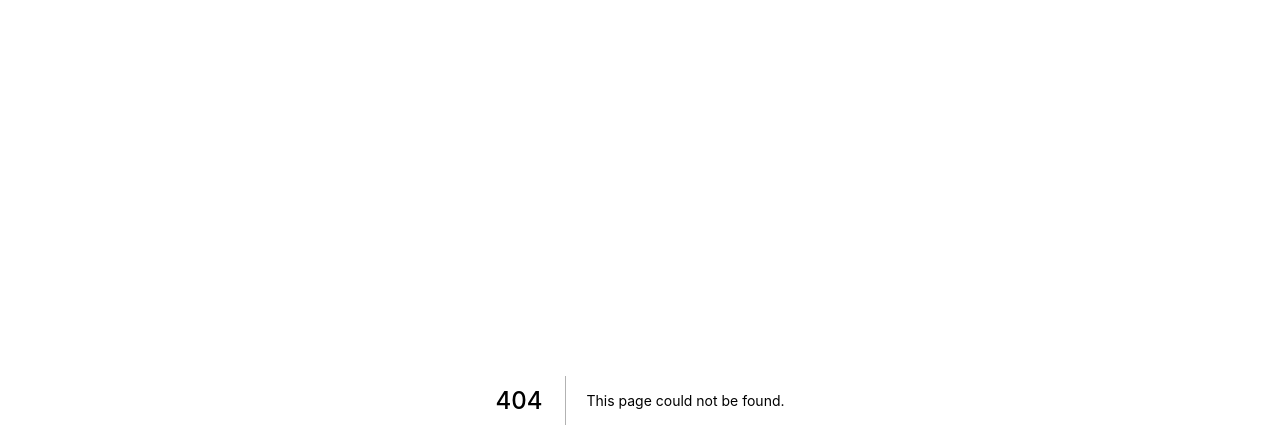
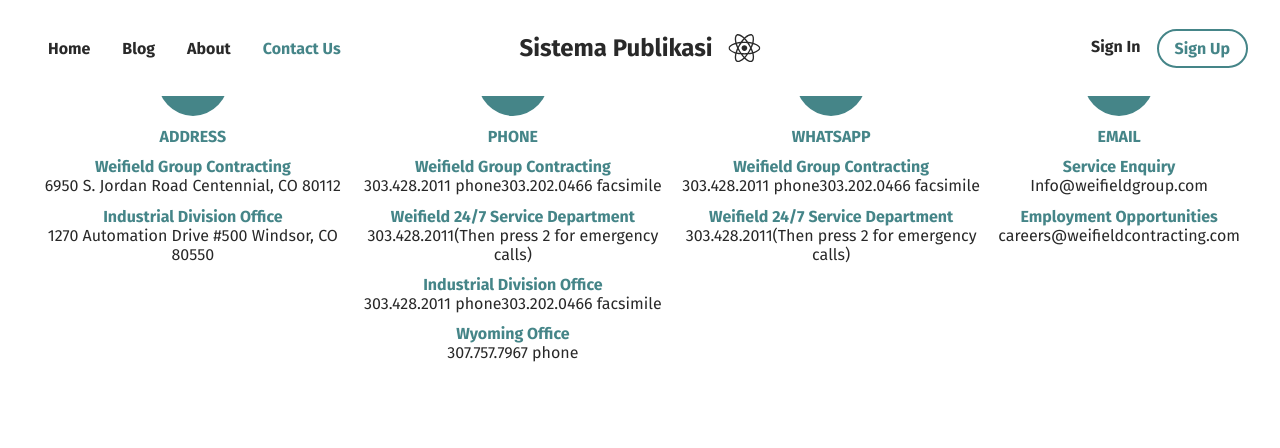
Before and after one commit to GorillaHobo/sistema-publikasi-website, a Next.js app: page /contact in a window 1280 px wide. Before the commit this address had no page. Shown: the top 448 px of the page. Built offline with nearby package versions, Linux system fonts and the light colour scheme.

Commit message:
Add Contacts

```diff
--- a/components/contact/Contact.tsx
+++ b/components/contact/Contact.tsx
@@ -8,13 +8,16 @@
   display: flex;
   justify-content: space-around;
   align-items: flex-start;
+
+  @media ${(props) => props.theme.breakpoints.mobile} {
+    flex-direction: column;
+  }
 `;
 
 const Contact = () => {
   return (
     <StyledContact>
       <ContactNumber />
-      <ContactAddress />
     </StyledContact>
   );
 };
--- a/components/contact/ContactNumber.tsx
+++ b/components/contact/ContactNumber.tsx
@@ -1,61 +1,87 @@
+import { IconType } from "react-icons";
+import { AiOutlinePhone as Phone } from "react-icons/ai";
+import { FaMapMarkedAlt as Map, FaWhatsapp as Whatsapp } from "react-icons/fa";
+import { GrMail as Mail } from "react-icons/gr";
 import styled from "@emotion/styled";
+import {
+  contactsState,
+  IContact,
+  IContactType,
+} from "../../contexts/ContactContext";
 
-import {
-  FaPhone as Phone,
-  FaMailBulk as Mail,
-  FaHome as Home,
-} from "react-icons/fa";
-
-const StyledContactNumber = styled.div`
+const StyledContacts = styled.div`
+  display: flex;
+  justify-content: flex-start;
+  align-items: flex-start;
+`;
+const StyledContact = styled.div`
+  padding: 0.5rem;
   display: flex;
   flex-direction: column;
   justify-content: center;
-  align-items: flex-start;
+  align-items: center;
+  text-align: center;
 
-  & dd {
-    margin: 0;
+  & h4 {
+    color: ${(props) => props.theme.colors.blue};
+    margin-top: 0.7rem;
+  }
+  & p {
+    margin-top: 0;
+  }
+  & h4,
+  p {
+    margin-bottom: 0;
   }
 `;
+const IconContainer = styled.div`
+  padding: 1rem;
+  border-radius: 50%;
+  background-color: ${(props) => props.theme.colors.blue};
+  color: ${(props) => props.theme.colors.white};
+`;
 
-const StyledItems = styled.div``;
-const StyledItem = styled.div`
-  display: flex;
-  justify-content: flex-start;
-  align-items: center;
-  margin-bottom: 1rem;
-  & p {
-    margin: 0;
-  }
+const Contact = ({ contact }: { contact: IContact }): JSX.Element | null => {
+  const { name, items } = contact;
 
-  & svg {
-    font-size: 1.5rem;
-    margin-right: 1rem;
-  }
+  const getIcon = ({ name, size }: { name: IContactType; size?: number }) => {
+    switch (name) {
+      case "Address":
+        return <Map size={size} />;
+      case "Email":
+        return <Mail size={size} />;
+      case "Phone":
+        return <Phone size={size} />;
+      case "Whatsapp":
+        return <Whatsapp size={size} />;
+      default:
+        null;
+    }
+  };
 
-  & h4 {
-    margin: 0;
-  }
-`;
+  return (
+    <StyledContact>
+      <IconContainer>{getIcon({ name: name, size: 40 })}</IconContainer>
+      <h4>{name.toUpperCase()}</h4>
+      <div>
+        {items.map((item) => (
+          <div>
+            <h4>{item.name}</h4>
+            <p>{item.desc}</p>
+          </div>
+        ))}
+      </div>
+    </StyledContact>
+  );
+};
 
 const ContactNumber = () => {
   return (
-    <StyledContactNumber>
-      <h2>Contact Us: </h2>
-      <StyledItems>
-        <StyledItem>
-          <Phone />
-          <p>0825 1234 5678</p>
-        </StyledItem>
-        <StyledItem>
-          <Mail />
-          <p>sistema@publikasi.com</p>
-        </StyledItem>
-        <StyledItem>
-          <Home />
-          <p>Jl. Kebenaran no.100 Pajajaran Yogyakarta</p>
-        </StyledItem>
-      </StyledItems>
-    </StyledContactNumber>
+    <StyledContacts>
+      {contactsState.map((contact, index) => (
+        <Contact contact={contact} key={contact.name} />
+      ))}
+    </StyledContacts>
   );
 };
 
--- a/components/hero/HeroImage.tsx
+++ b/components/hero/HeroImage.tsx
@@ -25,7 +25,7 @@
   left: 0;
 `;
 
-const HeroImage = ({ page }: { page: "index" | "about" }) => {
+const HeroImage = ({ page }: { page: string }) => {
   const { src, alt } = heroState[page];
 
   return (
--- a/components/services/ServicesImage.tsx
+++ b/components/services/ServicesImage.tsx
@@ -3,7 +3,7 @@
 
 const StyledServicesImage = styled.div`
   padding: 2rem;
-  min-width: 300px;
+  max-width: 300px;
 
   overflow: hidden;
 
--- /dev/null
+++ b/contexts/ContactContext.ts
@@ -0,0 +1,74 @@
+export type IContactType = "Address" | "Phone" | "Whatsapp" | "Email";
+
+export interface IContact {
+  name: IContactType;
+  items: {
+    name: string;
+    desc: string[];
+  }[];
+}
+
+export type IContacts = IContact[];
+
+export const contactsState: IContacts = [
+  {
+    name: "Address",
+    items: [
+      {
+        name: "Weifield Group Contracting",
+        desc: ["6950 S. Jordan Road Centennial, CO 80112"],
+      },
+      {
+        name: "Industrial Division Office",
+        desc: ["1270 Automation Drive #500 Windsor, CO 80550"],
+      },
+    ],
+  },
+  {
+    name: "Phone",
+    items: [
+      {
+        name: "Weifield Group Contracting",
+        desc: ["303.428.2011 phone", "303.202.0466 facsimile"],
+      },
+      {
+        name: "Weifield 24/7 Service Department",
+        desc: ["303.428.2011", "(Then press 2 for emergency calls)"],
+      },
+      {
+        name: "Industrial Division Office",
+        desc: ["303.428.2011 phone", "303.202.0466 facsimile"],
+      },
+      {
+        name: "Wyoming Office",
+        desc: ["307.757.7967 phone"],
+      },
+    ],
+  },
+  {
+    name: "Whatsapp",
+    items: [
+      {
+        name: "Weifield Group Contracting",
+        desc: ["303.428.2011 phone", "303.202.0466 facsimile"],
+      },
+      {
+        name: "Weifield 24/7 Service Department",
+        desc: ["303.428.2011", "(Then press 2 for emergency calls)"],
+      },
+    ],
+  },
+  {
+    name: "Email",
+    items: [
+      {
+        name: "Service Enquiry",
+        desc: ["Info@weifieldgroup.com"],
+      },
+      {
+        name: "Employment Opportunities",
+        desc: ["careers@weifieldcontracting.com"],
+      },
+    ],
+  },
+];
--- /dev/null
+++ b/pages/contact.tsx
@@ -0,0 +1,18 @@
+import styled from "@emotion/styled";
+import Layout from "../components/Layout";
+import Hero from "../components/hero/Hero";
+import Nav from "../components/nav/Nav";
+import Contact from "../components/contact/Contact";
+
+const Styledcontact = styled.div``;
+
+const contact = () => {
+  return (
+    <Layout>
+      <Nav />
+      <Contact />
+    </Layout>
+  );
+};
+
+export default contact;
```
Also changed, not shown: components/hero/Hero.tsx (+9 -2 lines), components/hero/HeroTitle.tsx (+17 -4 lines), contexts/HeroContext.ts (+8 -1 lines), 1 other file (tests, documents, lock files or other folders).
